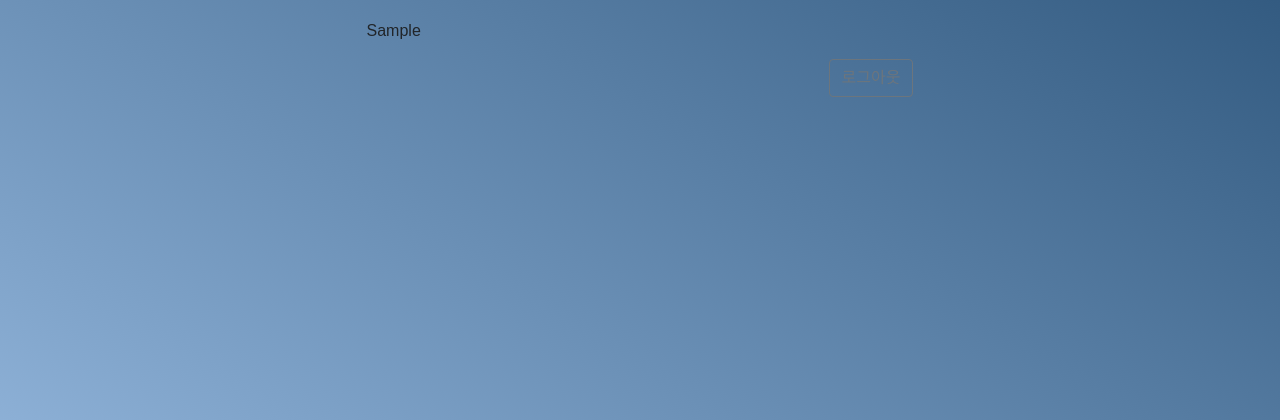
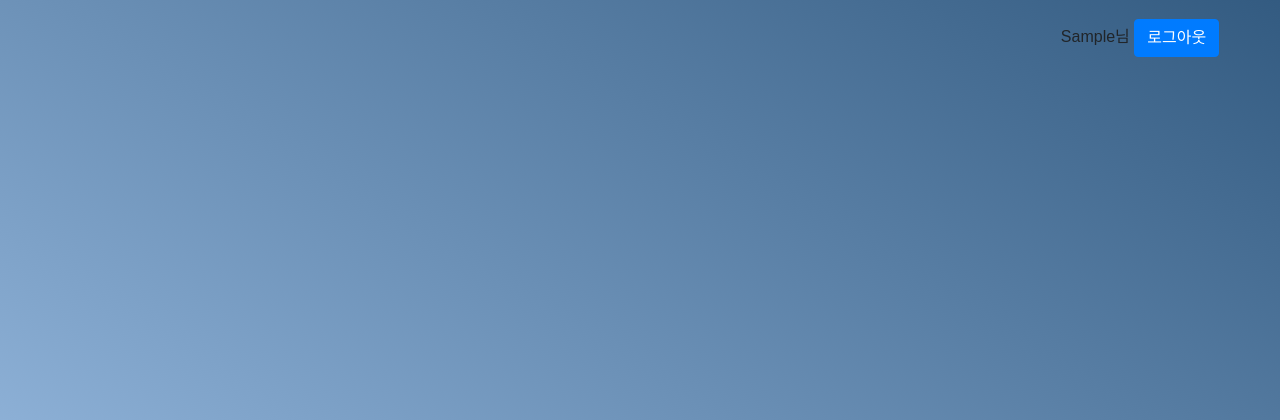
Before and after one commit to HEUKWU/JWT, a Flask app: template templates/index.html in a window 1280 px wide. Shown: the part 301-721 px from the top of the page. Run offline with Flask 2, Linux system fonts and the light colour scheme; the template is opened without the code that fills it: most values are stand-ins (such as "Sample title", 1, 10 or a date in 2020); a database or web service that is not in the repository returns one stand-in record (values such as "Sample title"); data that the repository does not hold is empty; some libraries are stand-ins or nearby versions; some web fonts are replaced.

Commit message:
no message

```diff
--- a/templates/index.html
+++ b/templates/index.html
@@ -153,9 +153,9 @@
     <h1>아이돌 대문</h1>
 </div>
 <div class="content">
-    <div>
-        <p>{{ user_info }}</p>
-        <button type="button" class="btn btn-outline-secondary loginBtn" onclick="log_out()">로그아웃</button>
+    <div class="user_logout" style="margin-left: 1000px;" >
+        <span>{{ user_info }}님</span>
+        <button type="button" class="btn btn-primary" onclick="log_out()">로그아웃</button>
     </div>
     <div class="group_list">
         <div id="cards" class="row row-cols-1 row-cols-md-2 g-4" style="flex-direction: column">
--- a/templates/login.html
+++ b/templates/login.html
@@ -24,7 +24,7 @@
 <div class="container">
     <div class="input-form-backgroud row">
         <div class="input-form col-md-12 mx-auto">
-            <h4 class="mb-3">회원가입</h4>
+            <h4 class="mb-3">로그인</h4>
             <div class="mb-3">
                 <label for="loginId">아이디</label>
                 <div>
```
